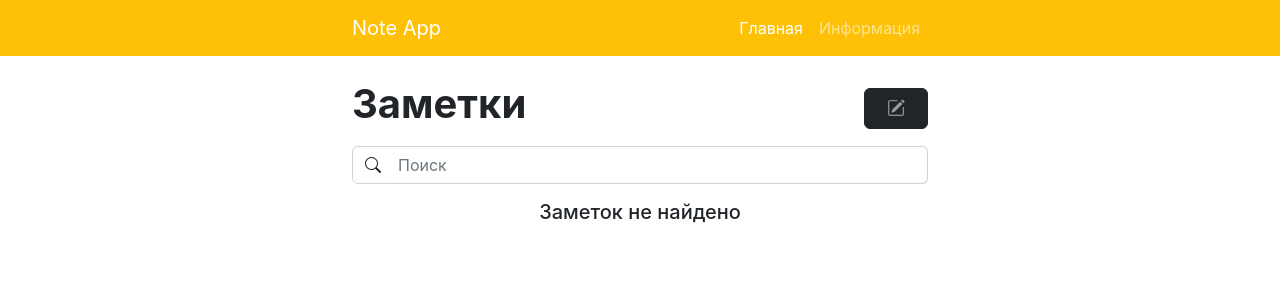
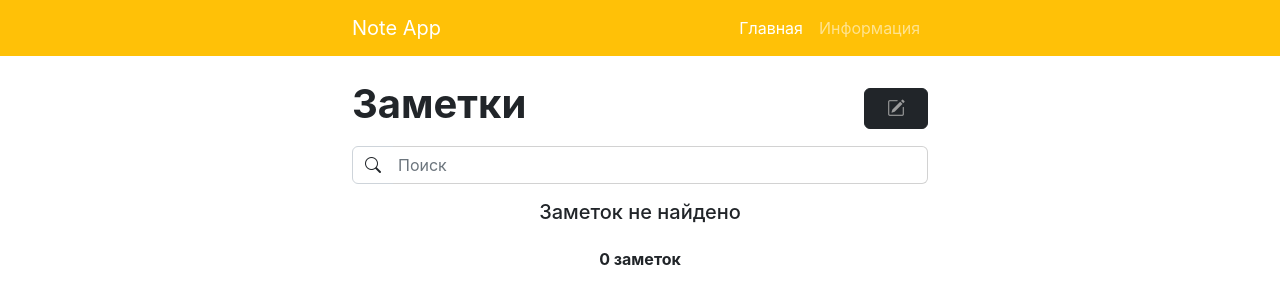
Before and after one commit to yafox3/react-notes, a React (Create React App) app: page / in a window 1280 px wide. Shown: the top 304 px of the page. Built offline with nearby package versions, Linux system fonts and the light colour scheme.

Commit message:
сделал счетчик заметок

```diff
--- a/src/pages/Home/Home.jsx
+++ b/src/pages/Home/Home.jsx
@@ -53,10 +53,15 @@ const Home = ({ editNote, currentNote, setClear }) => {
 				</div>
 				<Search onSearch={onSearch} value={searchQuery}/>
 
-				{searchedNotes.length === 0
-					? <h5 style={{textAlign: 'center'}}>Заметок не найдено</h5>
-					: <NotesList showModal={showModal} removeNote={removeNote} editNote={editNote} notes={searchedNotes} />
-				}
+				<div className={styles.home__notes}>
+					{searchedNotes.length === 0
+						? <h5 style={{textAlign: 'center'}}>Заметок не найдено</h5>
+						: <NotesList showModal={showModal} removeNote={removeNote} editNote={editNote} notes={searchedNotes} />
+					}
+				</div>
+				<div className={styles.notes__counter}>
+					<p className='text-dark'>{LocalStorage.get('note').length} заметок</p>
+				</div>
 			</div>
 		</>
 	)
--- a/src/pages/Home/Home.module.scss
+++ b/src/pages/Home/Home.module.scss
@@ -1,5 +1,4 @@
 .home {
-
 	&__header {
 		display: flex;
 		align-items: center;
@@ -12,4 +11,33 @@
 			padding: 0 10px;
 		}
 	}
+
+	&__notes {
+		max-height: 55vh;
+		overflow-y: scroll;
+
+		&::-webkit-scrollbar {
+			display: none;
+		}
+	}
+
+	.notes__counter {
+		position: relative;
+		background: transparent;
+
+		p {
+			font-weight: 700;
+			text-align: center;
+			margin-top: 15px;
+		}
+		&::before{
+			content: '';
+			position: absolute;
+			right: 0;
+			bottom: 0;
+			left: 0;
+			filter: blur(2px);
+			background: rgba(0, 0, 0, 0.1);
+		}
+	}
 }
```
